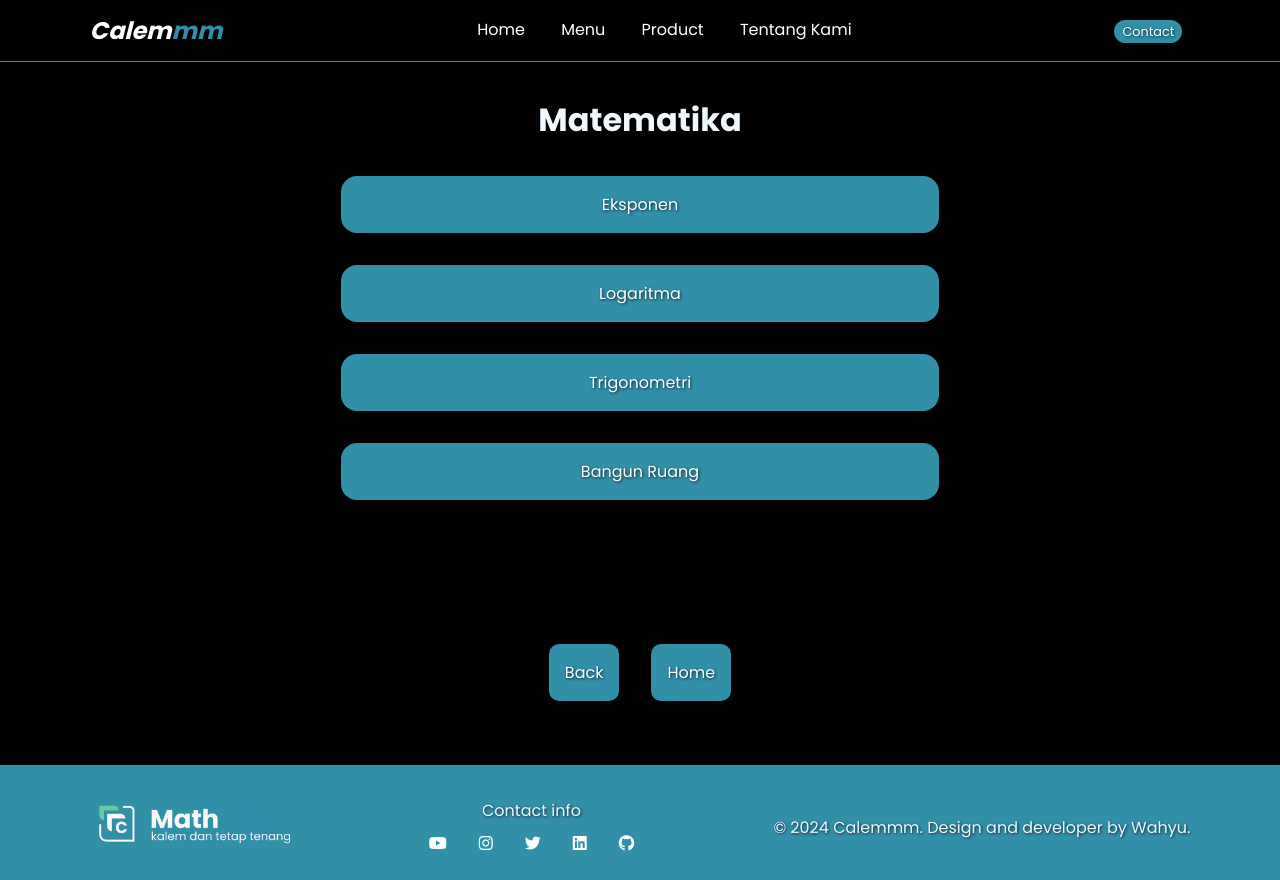
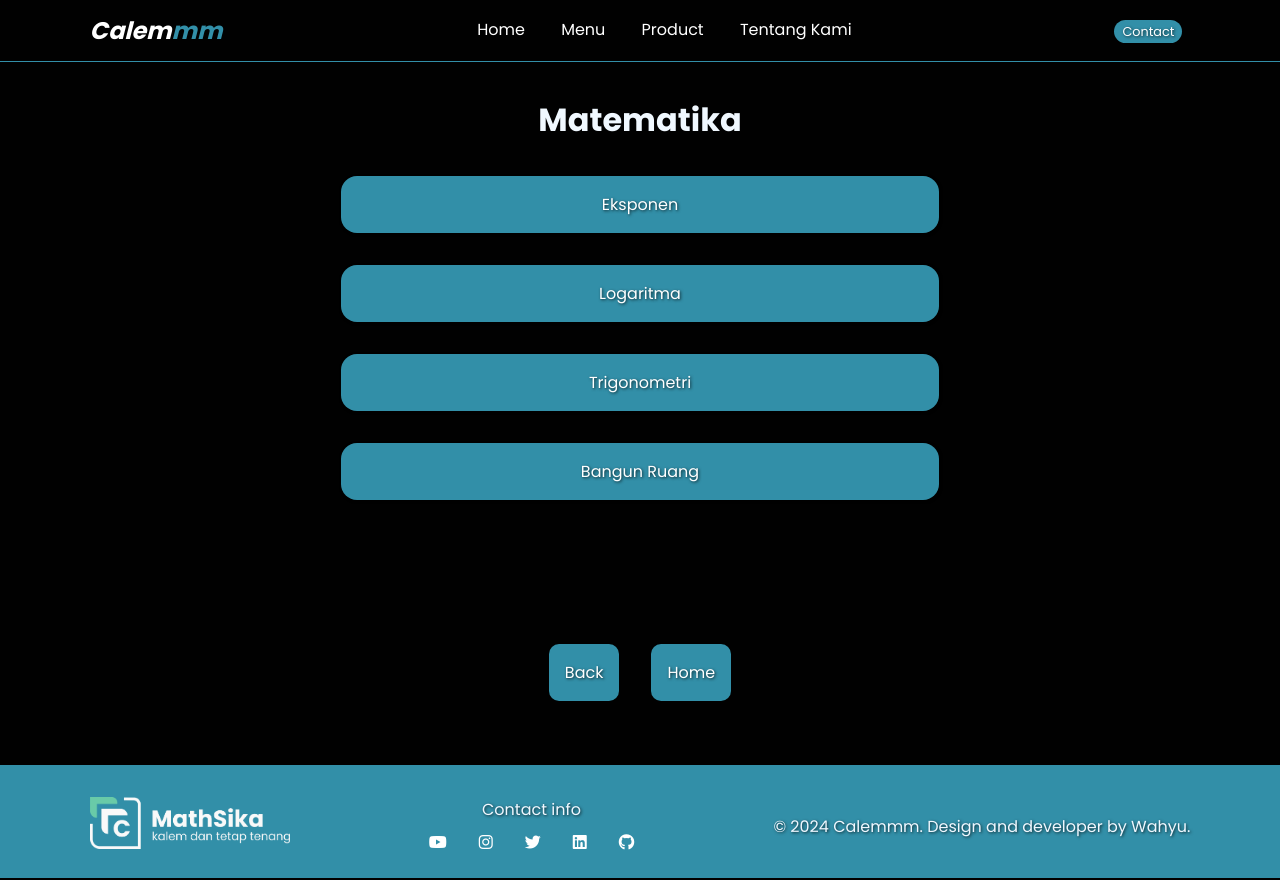
Before and after one commit to Calemmm/calemmm.github.io, a plain HTML site: page matematika.html in a window 1280 px wide. Drawn offline with Linux system fonts and the light colour scheme.

Commit message:
Add files via upload

```diff
--- a/matematika.html
+++ b/matematika.html
@@ -63,7 +63,7 @@
 
         <footer class="footerrr">
           <div class="logokuuu">
-            <img src="./assets/yy.png" alt="logocalemmm">
+            <img src="./assets/qwqw.png" alt="logocalemmm">
           </div>
             <div class="mediaku">
               <div>
```
Also changed, not shown: menu.html (+1 -1 lines).
